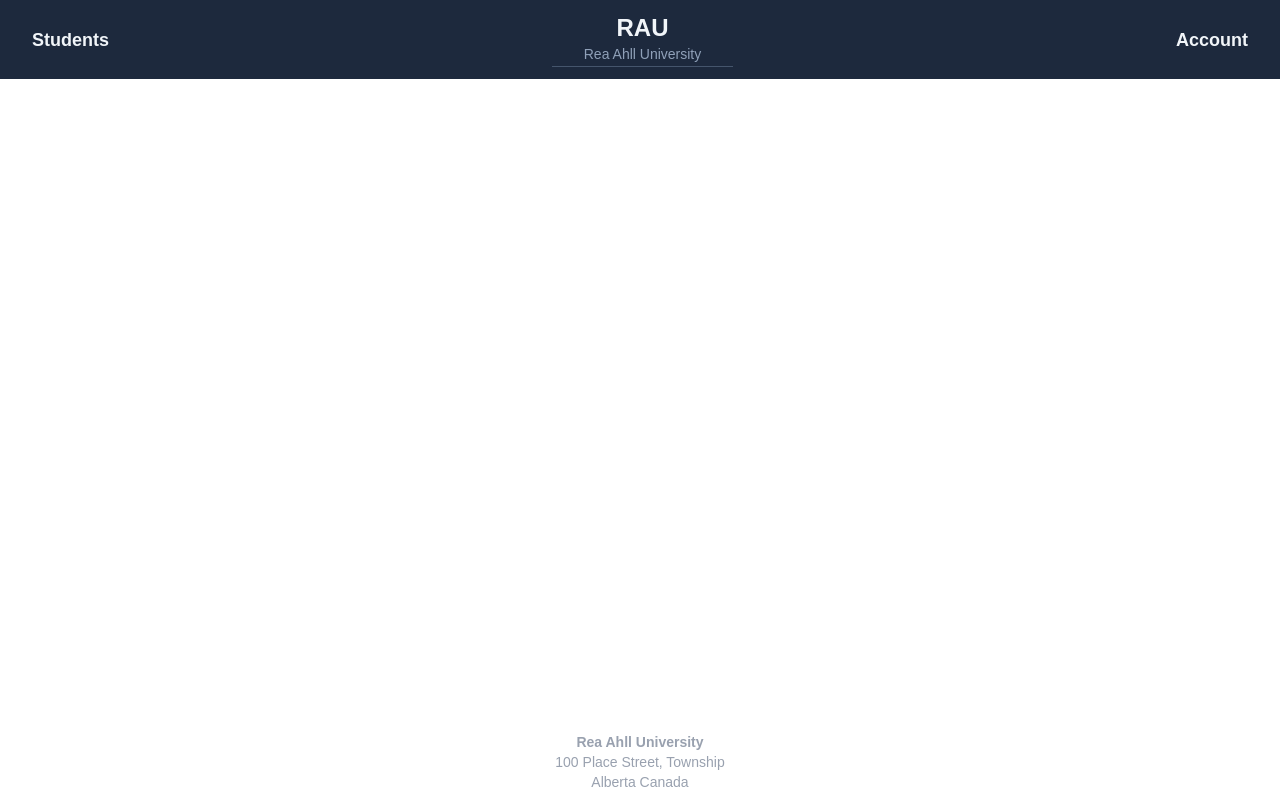
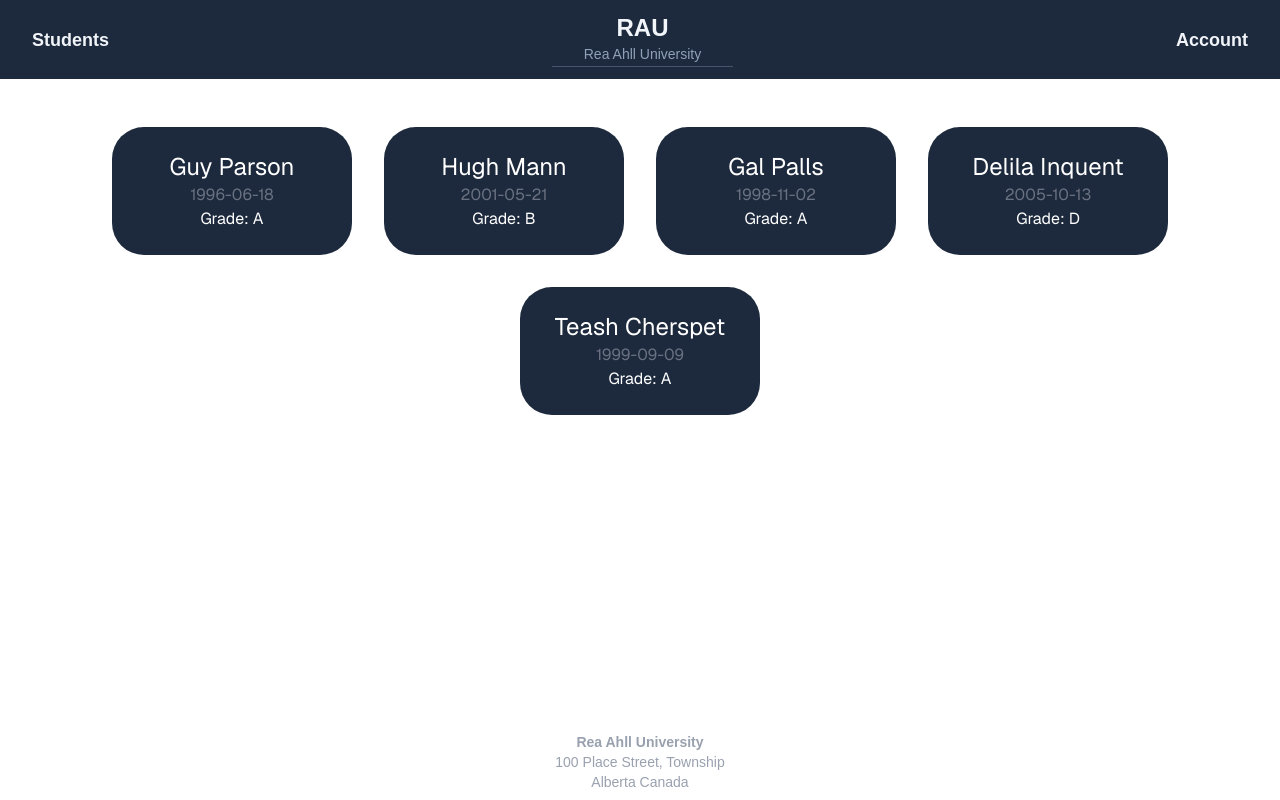
Before and after one commit to BushLives/cprg306b-2, a Next.js app: page / in a window 1280 px wide. Built offline with nearby package versions, Linux system fonts and the light colour scheme.

Commit message:
added Students to page

```diff
--- /dev/null
+++ b/app/components/StudentSection.tsx
@@ -0,0 +1,22 @@
+import data from "../../data/students.json";
+
+const StudentSection = () => {
+  return (
+    <div className="flex flex-wrap justify-center gap-6 lg:gap-8 justify-self-start sm:px-2">
+      {data.students.map((student) => (
+        <div
+          key={student.id}
+          className="bg-slate-800 rounded-4xl text-center p-6 w-60"
+        >
+          <h2 className="text-2xl text-white">
+            {student.firstName} {student.lastName}
+          </h2>
+          <p className="text-gray-500">{student.dob}</p>
+          <p className="text-white">Grade: {student.grade}</p>
+        </div>
+      ))}
+    </div>
+  );
+};
+
+export default StudentSection;
--- a/app/page.tsx
+++ b/app/page.tsx
@@ -1,9 +1,9 @@
-import Image from "next/image";
+import StudentSection from "./components/StudentSection";
 
 export default function Home() {
   return (
-    <div className="flex flex-col flex-1 items-center justify-center font-sans">
-
+    <div className="flex flex-col flex-1 items-center font-sans pt-12">
+      <StudentSection />
     </div>
   );
 }
```
Also changed, not shown: app/components/Navbar.tsx (+22 -15 lines).
